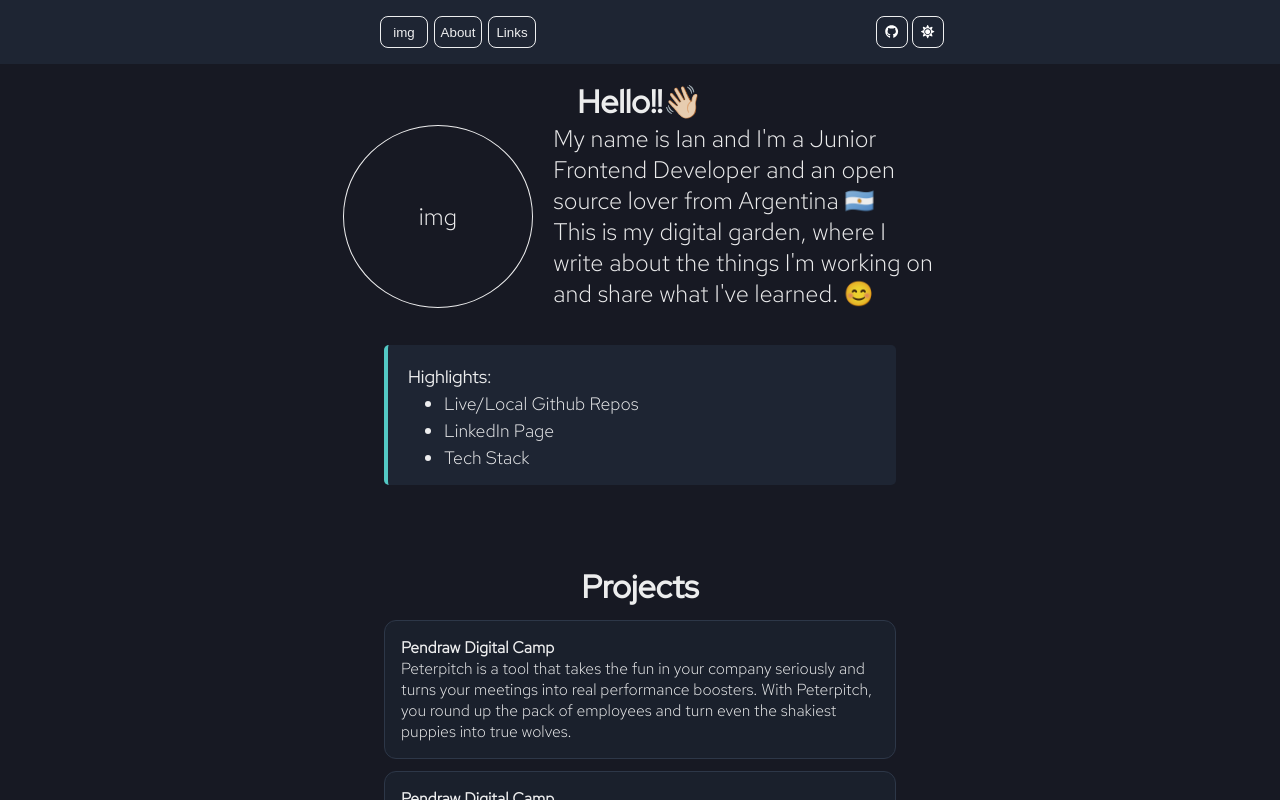
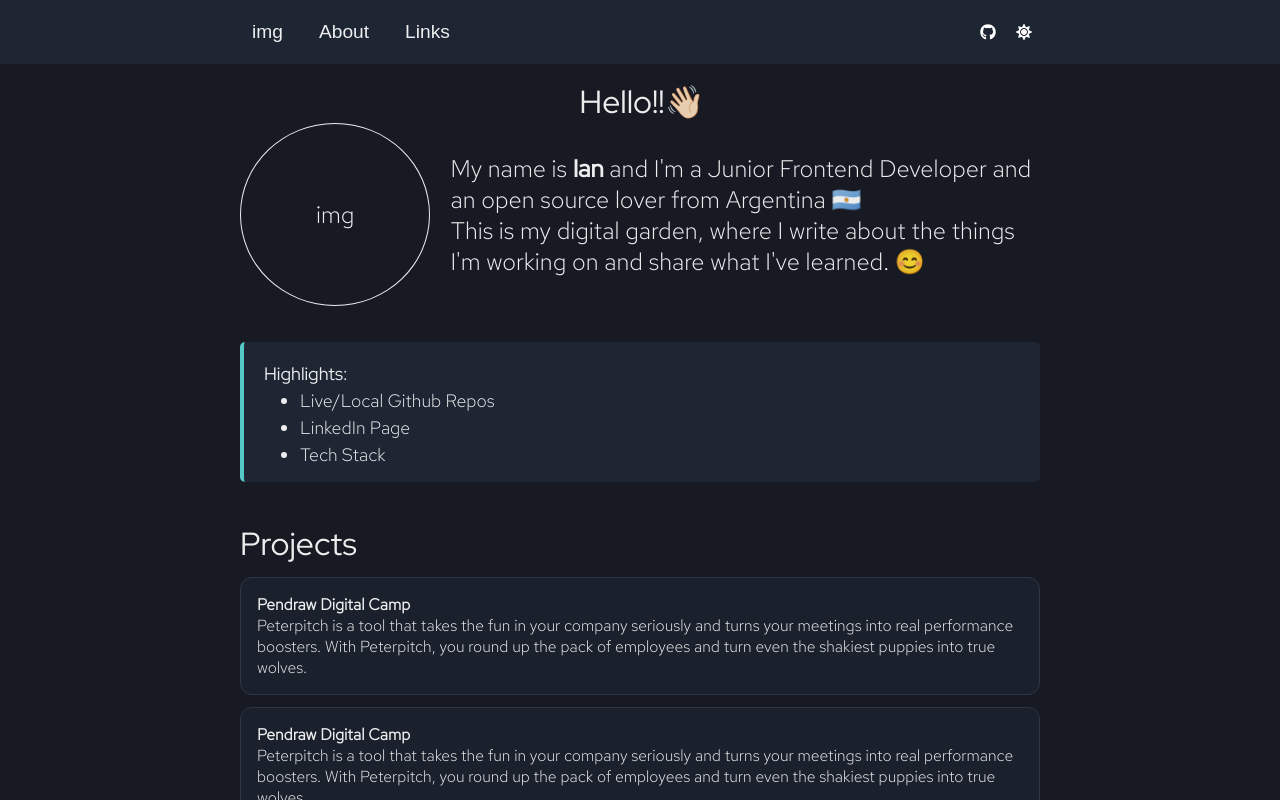
Before and after one commit to Ianduha13/my-portfolio, a React (Create React App) app: page / in a window 1280 px wide. Shown: the top 800 px of the page. Built offline with nearby package versions, Linux system fonts and the light colour scheme.

Commit message:
adding footer and Stack page

```diff
--- a/src/App.js
+++ b/src/App.js
@@ -1,6 +1,8 @@
 import { useState, useEffect } from "react"
 import { BrowserRouter, Routes, Route } from "react-router-dom"
+import Footer from "./components/Footer"
 import Navbar from "./components/Navbar"
+import AboutPage from "./pages/AboutPage"
 import LandingPage from "./pages/LandingPage"
 
 function App() {
@@ -18,8 +20,10 @@ function App() {
         <Navbar theme={theme} onClick={toggleTheme} />
         <Routes>
           <Route path='/' element={<LandingPage />} />
+          <Route path='/about' element={<AboutPage />} />
         </Routes>
       </BrowserRouter>
+      <Footer />
     </div>
   )
 }
--- /dev/null
+++ b/src/components/Footer.js
@@ -0,0 +1,13 @@
+import "../styles/footer.css"
+
+const Footer = () => {
+  return (
+    <footer className='footer'>
+      <div className='footer-container'>
+        <div className='footer-left'>copyright</div>
+        <div className='footer-right'> icons</div>
+      </div>
+    </footer>
+  )
+}
+export default Footer
--- a/src/components/Header.js
+++ b/src/components/Header.js
@@ -5,14 +5,16 @@ const Header = () => {
   return (
     <>
       <header className='header'>Hello!!👋🏻</header>
-      <div className='presentation-container'>
-        <div className='img'>img</div>
-        <section className='presentation'>
-          My name is Ian and I'm a Junior Frontend Developer and an open source
-          lover from Argentina 🇦🇷 <br />
-          This is my digital garden, where I write about the things I'm working
-          on and share what I've learned. 😊
-        </section>
+      <div className='header-container'>
+        <div className='presentation-container'>
+          <div className='img'>img</div>
+          <section className='presentation'>
+            My name is <b>Ian</b> and I'm a Junior Frontend Developer and an
+            open source lover from Argentina 🇦🇷 <br />
+            This is my digital garden, where I write about the things I'm
+            working on and share what I've learned. 😊
+          </section>
+        </div>
       </div>
     </>
   )
--- a/src/components/Navbar.js
+++ b/src/components/Navbar.js
@@ -6,6 +6,7 @@ const Navbar = ({ theme, onClick }) => {
   const navigate = useNavigate()
   return (
     <nav className='navbar'>
+      <div className='navbar-container'>
         <div className='navbar-left'>
           <ul>
             <li className='image'>
@@ -31,11 +32,20 @@ const Navbar = ({ theme, onClick }) => {
         </div>
         <div className='navbar-right'>
           <button className='navbar-btn'>
-          {theme === "light" ? <FaGithub /> : <FaGithub color='white' />}
+            {theme === "light" ? (
+              <FaGithub size='1.2em' />
+            ) : (
+              <FaGithub size='1.2em' color='white' />
+            )}
           </button>
           <button className='navbar-btn' onClick={() => onClick()}>
-          {theme === "light" ? <FaMoon /> : <FaSun color='white' />}
+            {theme === "light" ? (
+              <FaMoon size='1.2em' />
+            ) : (
+              <FaSun size='1.2em' color='white' />
+            )}
           </button>
+        </div>
       </div>
     </nav>
   )
--- a/src/components/Projects.js
+++ b/src/components/Projects.js
@@ -2,7 +2,7 @@ import "../styles/projects.css"
 const Projects = () => {
   return (
     <section className='projects-section'>
-      <header className='header'>Projects</header>
+      <header className='project-header'>Projects</header>
       <div className='project-card'>
         <h4>Pendraw Digital Camp</h4>
         <p>
--- a/src/index.css
+++ b/src/index.css
@@ -13,7 +13,15 @@ body {
   font-family: var(--text-font);
   -webkit-font-smoothing: antialiased;
   -moz-osx-font-smoothing: grayscale;
-  overflow: auto;
+  overflow-y: auto;
+  overflow-x: hidden;
+  display: flex;
+  flex-direction: column;
+}
+
+b{
+  font-family: var(--title-font);
+  font-weight: var(--title-weight);
 }
 .dark{
   background-color: #171923;
--- /dev/null
+++ b/src/pages/AboutPage.js
@@ -0,0 +1,9 @@
+const AboutPage = () => {
+  return (
+    <>
+      <div>about</div>
+    </>
+  )
+}
+
+export default AboutPage
--- /dev/null
+++ b/src/styles/footer.css
@@ -0,0 +1,12 @@
+.footer{
+  width: 100%;
+  height: 80px;
+  display: flex;
+  justify-content: center;
+}
+.footer-container{
+  width: 40%;
+  display: flex;
+  justify-content: space-between;
+  align-items: center;
+}
--- a/src/styles/header.css
+++ b/src/styles/header.css
@@ -1,10 +1,11 @@
-.img{
-  padding: 75px;
-  border-radius: 100%;
-  border: 1px solid var(--primary-color);
-  font-weight: 300;
+.header-container{
+  display: flex;
+  flex-direction: row;
+  align-items: center;
+  justify-content: center;
 }
 .header{
+  animation: shake 2s ease-in-out infinite alternate;
   font-family: var(--title-font);
   margin-top: 80px;
   display: flex;
@@ -13,16 +14,38 @@
   font-weight: 500;
 }
 .presentation-container{
-  margin-top: 12;
   font-size: 1.5rem;
   display: flex;
   flex-direction: row;
   align-items: center;
   justify-content: center;
-  width: 100%;
+  width: 90%;
+  max-width: 800px;
 }
 .presentation{
-  width: 30%;
   margin-left: 20px;
   font-weight: 300;
 }
+.img{
+  padding: 75px;
+  border-radius: 100%;
+  border: 1px solid var(--primary-color);
+  font-weight: 300;
+}
+@keyframes shake {
+  10%, 90% {
+    transform: translate3d(-1px, 0, 0);
+  }
+
+  20%, 80% {
+    transform: translate3d(2px, 0, 0);
+  }
+
+  30%, 50%, 70% {
+    transform: translate3d(-4px, 0, 0);
+  }
+
+  40%, 60% {
+    transform: translate3d(4px, 0, 0);
+  }
+}
--- a/src/styles/highlights.css
+++ b/src/styles/highlights.css
@@ -10,8 +10,9 @@
   padding: 16px 16px;
   font-size: 18px;
   font-weight: 200;
-  width: 40%;
   border-radius: 5px;
+  width: 90%;
+  max-width: 800px;
 }
 .highlights p {
   font-family: var(--title-font);
--- a/src/styles/navbar.css
+++ b/src/styles/navbar.css
@@ -3,43 +3,55 @@
   font-weight: 300;
   position: fixed;
   top: 0;
+  z-index: 1;
   width: 100%;
   display: flex;
-  justify-content: space-evenly;
+  justify-content: center;
+}
+.navbar-container{
   height: 64px;
+  display: flex;
+  justify-content: space-between;
   align-items: center;
-  padding: 24px 0px;
+  width: 90%;
+  max-width: 800px;
 }
 .navbar-right{
   display: flex;
-}
-
-.navbar-left ul{
-  width: 200px;
-  display: flex;
-  justify-content: space-between;
-  text-decoration: none;
-  list-style: none;
-
 }
 .navbar-btn{
   display: flex;
   align-items: center;
   justify-content: center;
-  border: 1px solid var(--primary-color);
   margin-left: 4px;
   width: 32px;
   height: 32px;
   border-radius: 8px;
   background: transparent;
+  border: none;
 }
 .left-btn{
+  font-size: 1.2rem;
   color: var(--primary-color);
-  width: 48px;
-  height: 32px;
+  width: fit-content;
+  height: fit-content;
+  margin-right: 16px;
+  padding: 5px 8px;
+  outline: none;
+  border-radius: 0.375rem;
+}
+.navbar-left ul{
+  display: flex;
+  justify-content: space-between;
+  text-decoration: none;
+  list-style: none;
+  padding: 0;
 }
 .inactive{
   display: none;
+}
+.navbar-btn:hover{
+  background-color: var(--primary-bg-color);
 }
 @media (max-width: 750px) {
   .inactive{
--- a/src/styles/projects.css
+++ b/src/styles/projects.css
@@ -1,6 +1,11 @@
-.header{
+.project-header{
   font-family: var(--title-font);
   font-weight: var(--title-weight);
+  margin-top: 40px;
+  font-size: 2rem;
+  font-weight: 500;
+  width: 90%;
+  max-width: 800px;
 }
 .projects-section{
   width: 100%;
@@ -10,7 +15,8 @@
 }
 .project-card{
   margin-top: 12px;
-  width: 40%;
+  width: 90%;
+  max-width: 800px;
   padding: 1rem;
   background-color: var(--third-bg-color);
   border-radius: 0.75rem;
```
Lines whose indentation alone changed are shown as unchanged.
